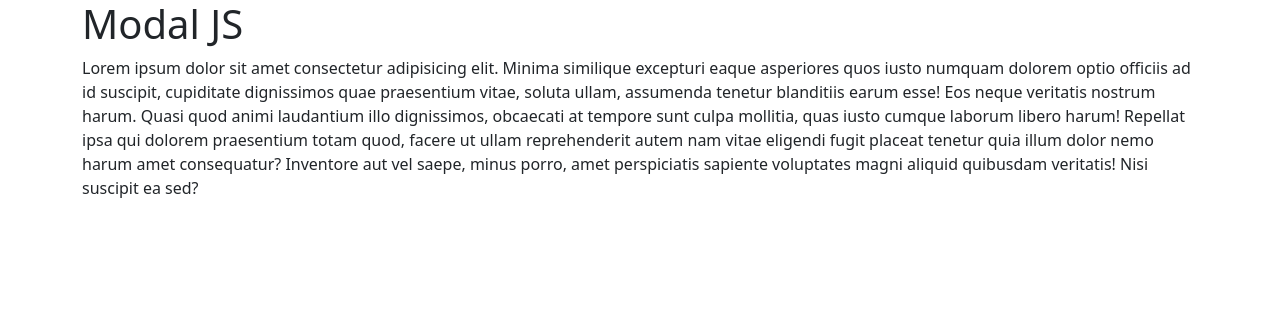
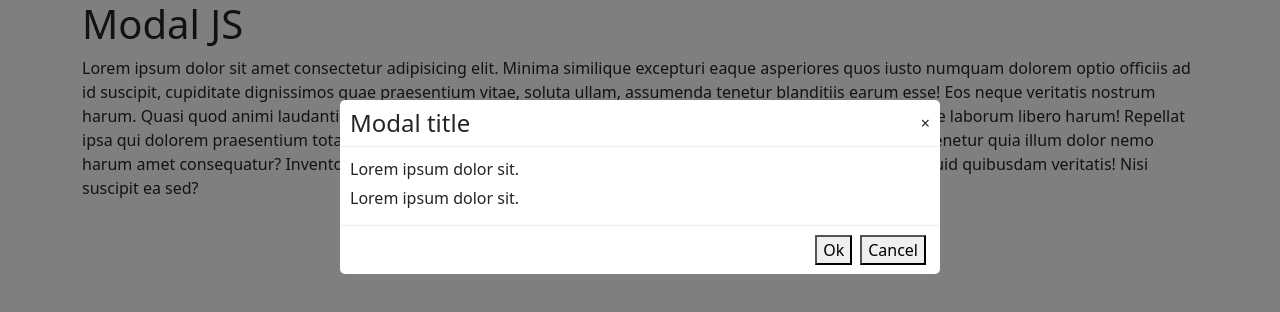
Before and after one commit to danilbakshaev/modal, a plain HTML site: page index.html in a window 1280 px wide. Drawn offline with nearby package versions, Linux system fonts and the light colour scheme; files that its build step writes are made by us from their sources.

Commit message:
Базовая верстка

```diff
--- /dev/null
+++ b/css/modal.css
@@ -0,0 +1,42 @@
+.modal-overlay {
+  position: fixed;
+  top: 0;
+  right: 0;
+  left: 0;
+  bottom: 0;
+  background: rgba(0, 0, 0, .5)
+}
+.modal-window {
+  width: 600px;
+  border-radius: 5px;
+  background: #fff;
+  margin: 100px auto;
+}
+
+.modal-header {
+  padding: 5px 10px;
+  display: flex;
+  justify-content: space-between;
+  border-bottom: 1px solid #eee;
+}
+
+.modal-title {
+  font-size: 1.5rem;
+}
+
+.modal-close {
+  cursor: pointer;
+}
+
+.modal-body {
+  padding: 10px;
+}
+
+.modal-body p {
+  margin: 0 0 5px;
+}
+
+.modal-footer {
+  padding: 5px 10px;
+  border-top: 1px solid #eee
+}
--- a/index.html
+++ b/index.html
@@ -16,7 +16,22 @@
   </div>
 
   <div class="vmodal">
-
+    <div class="modal-overlay">
+      <div class="modal-window">
+        <div class="modal-header">
+          <span class="modal-title">Modal title</span>
+          <span class="modal-close">&times;</span>
+        </div>
+        <div class="modal-body">
+          <p>Lorem ipsum dolor sit.</p>
+          <p>Lorem ipsum dolor sit.</p>
+        </div>
+        <div class="modal-footer">
+          <button>Ok</button>
+          <button>Cancel</button>
+        </div>
+      </div>
+    </div>
   </div>
 
   <script src="base.js"></script>
```
Also changed, not shown: modal.css/modal.css (deleted).
